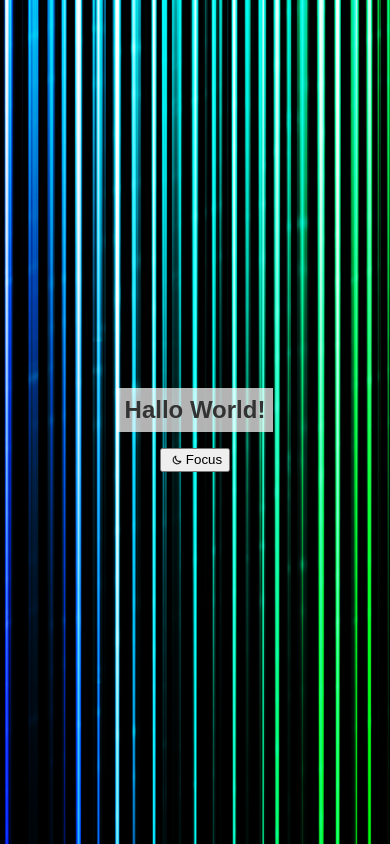
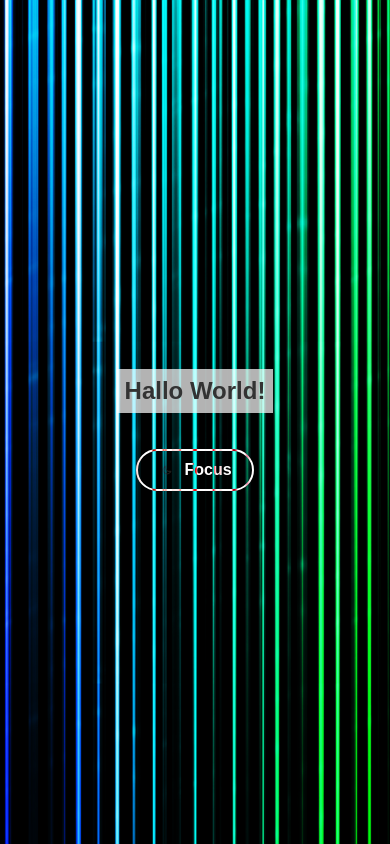
Before and after one commit to Stekz42/hallo-world-app, a React (Create React App) app: page / in a window 390 px wide. Built offline with nearby package versions, Linux system fonts and the light colour scheme.

Commit message:
Update App.css

```diff
--- a/src/App.css
+++ b/src/App.css
@@ -28,14 +28,13 @@ h1 {
   z-index: 1;
 }
 
-.custom-button {
-  position: relative;
+.blend-button {
+  background: transparent; /* Durchsichtiger Hintergrund */
+  border: 2px solid white; /* Basis-Randfarbe */
+  color: white; /* Textfarbe */
   padding: 12px 24px;
   font-size: 18px;
   font-weight: bold;
-  color: white;
-  background-color: #4FC3F7; /* Hellblauer Hintergrund */
-  border: none;
   border-radius: 25px; /* Runde Ecken */
   cursor: pointer;
   outline: none;
@@ -43,6 +42,7 @@ h1 {
   align-items: center;
   justify-content: center;
   gap: 8px; /* Abstand zwischen Icon und Text */
+  mix-blend-mode: difference; /* Dynamischer Effekt */
   margin-top: 20px;
 }
 
@@ -52,8 +52,8 @@ h1 {
   vertical-align: middle;
 }
 
-.custom-button:hover {
-  background-color: #42A5F5; /* Dunklerer Ton beim Hover */
+.blend-button:hover {
+  border-color: #42A5F5; /* Leichter Farbwechsel beim Hover */
 }
 
 /* Mobile Ansicht anpassen */
@@ -69,7 +69,7 @@ h1 {
     padding: 8px;
   }
 
-  .custom-button {
+  .blend-button {
     padding: 10px 20px;
     font-size: 16px;
   }
```
